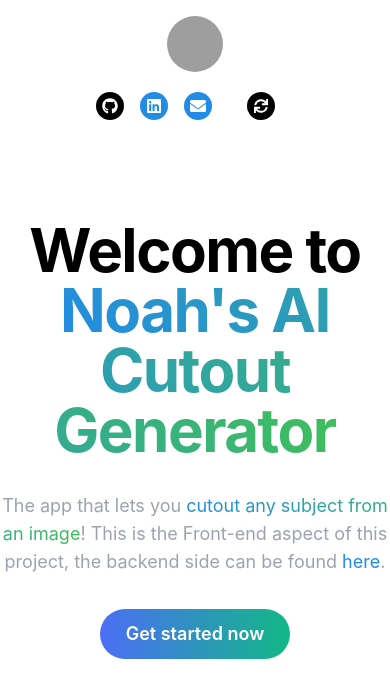
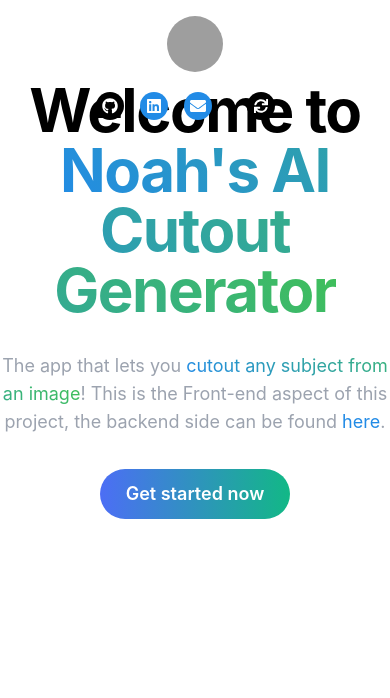
Before and after one commit to OriginalByteMe/AI-cutout-maker, a Next.js app: page / in a window 390 px wide. Shown: the top 698 px of the page. Built offline with nearby package versions, Linux system fonts and the light colour scheme; no server answers; grey boxes are pictures that could not be loaded.

Commit message:
Add responsive styling to Navbar component

```diff
--- a/components/NavBar/NavBar.tsx
+++ b/components/NavBar/NavBar.tsx
@@ -4,9 +4,9 @@ import { ColorSchemeToggle } from '../ColorSchemeToggle/ColorSchemeToggle';
 
 export function Navbar() {
   return (
-    <div className="flex flex-col items-center justify-between p-4 sm:flex-row sm:p-6 md:p-8">
+    <div className="fixed top-0 z-50 flex flex-col items-center justify-between w-full p-4 sm:flex-row sm:p-6 md:p-8">
       <a href="https://noahrijkaard.com">
-        <Avatar src="./logo.svg" alt="Noah Rijkaard" radius="xl" size="lg" />
+        <Avatar src="/logo.svg" alt="Noah Rijkaard" radius="xl" size="lg" />
       </a>
       <Group className="mt-4 sm:mt-0">
         <a href="https://github.com/originalbyteme" target="_blank" rel="noopener noreferrer">
@@ -20,7 +20,6 @@ export function Navbar() {
           rel="noopener noreferrer"
         >
           <ThemeIcon
-            // color="gray"
             radius="xl"
           >
             <FaLinkedin />
@@ -28,7 +27,6 @@ export function Navbar() {
         </a>
         <a href="mailto:noahrijkaard@gmail.com" target="_blank" rel="noopener noreferrer">
           <ThemeIcon
-            // color="gray"
             radius="xl"
           >
             <FaEnvelope />
--- a/layouts/layout.tsx
+++ b/layouts/layout.tsx
@@ -1,14 +1,14 @@
-import { ColorSchemeScript, MantineProvider } from '@mantine/core';
+import { Navbar } from '@/components/NavBar/NavBar';
+import { MantineProvider } from '@mantine/core';
 import React from 'react';
 import { theme } from '../theme';
-import { Navbar } from '@/components/NavBar/NavBar';
 
 
 export default function RootLayout({ children }: { children: any }) {
   return (
     <MantineProvider theme={theme}>
         <Navbar />
-        <div className="flex flex-col items-center justify-center mx-auto mt-10 space-y-4 sm:mt-16 md:mt-20 lg:mt-24 xl:mt-28 2xl:mt-32">
+        <div className="flex flex-col items-center justify-center h-screen mx-auto mt-10 space-y-4 sm:mt-16 md:mt-20 lg:mt-24 xl:mt-28 2xl:mt-32">
           {children}
         </div>
     </MantineProvider>
```
